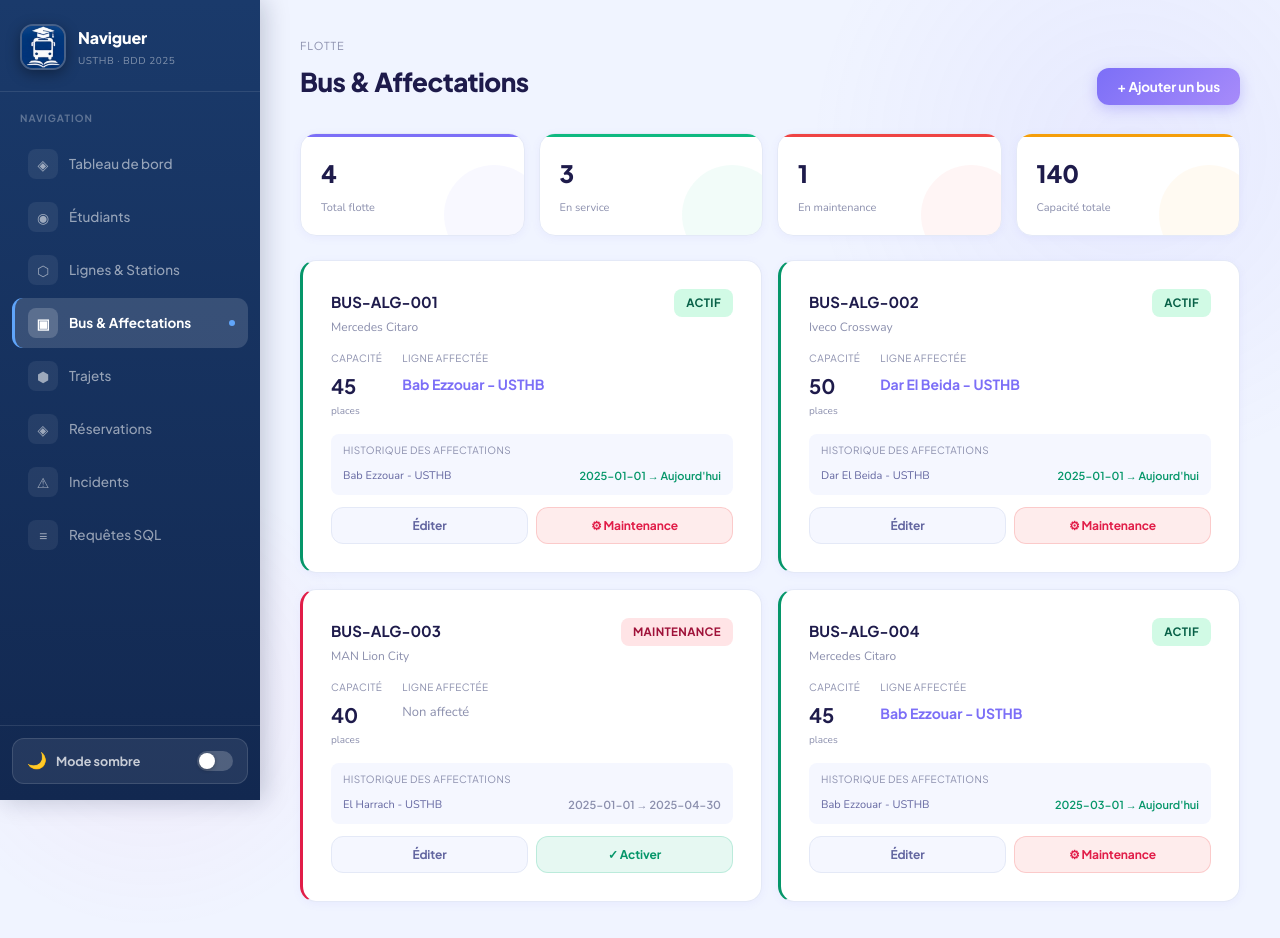
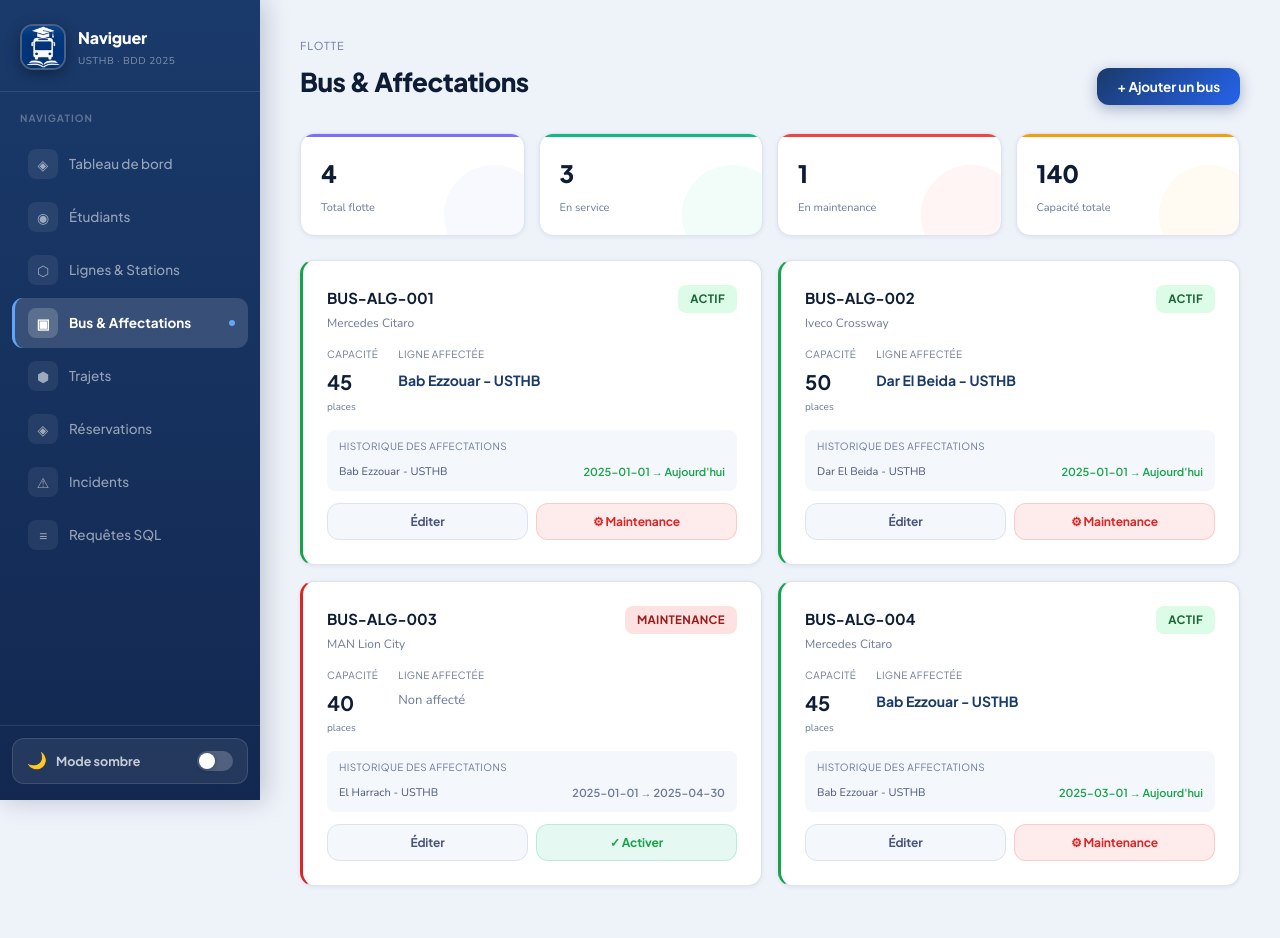
Before and after one commit to bchraaaa2-arch/transport-universitaire, a Next.js app: page /bus in a window 1280 px wide. Built offline with nearby package versions, Linux system fonts and the light colour scheme.

Commit message:
Update globals.css

```diff
--- a/src/styles/globals.css
+++ b/src/styles/globals.css
@@ -1,103 +1,70 @@
 @import url('https://fonts.googleapis.com/css2?family=Plus+Jakarta+Sans:wght@400;500;600;700;800&family=Nunito:wght@400;500;600;700&display=swap');
 
 :root {
-  --bg: #f0f4ff;
-  --surface: #ffffff;
-  --surface2: #f5f7ff;
-  --border: #e4e9f7;
-  --accent: #7c6ff7;
-  --accent2: #f472b6;
-  --accent3: #34d399;
-  --text: #1e1b4b;
-  --text-muted: #8b8fad;
-  --text-dim: #6366a0;
-  --green: #059669;
-  --red: #e11d48;
-  --orange: #ea580c;
-  --radius: 16px;
+  /* ── Palette bleu marine + blanc ── */
+  --bg:           #eef2f9;
+  --surface:      #ffffff;
+  --surface2:     #f4f7fb;
+  --border:       #dde3ef;
 
-  --shadow-sm: 0 2px 8px rgba(124,111,247,0.07);
-  --shadow-md: 0 4px 24px rgba(124,111,247,0.10);
-  --shadow-lg: 0 8px 40px rgba(124,111,247,0.13);
+  --sidebar-bg:   #1a3a6b;
+  --sidebar-dark: #122850;
+
+  --accent:       #1a3a6b;
+  --accent-light: #2563eb;
+  --accent2:      #0ea5e9;
+  --accent3:      #f59e0b;
+
+  --text:         #0f1c36;
+  --text-muted:   #6b7a99;
+  --text-dim:     #4a5578;
+
+  --green:        #16a34a;
+  --red:          #dc2626;
+  --orange:       #ea580c;
+
+  --radius: 14px;
+  --shadow-sm: 0 1px 4px rgba(26,58,107,0.08);
+  --shadow-md: 0 4px 16px rgba(26,58,107,0.12);
+  --shadow-lg: 0 8px 32px rgba(26,58,107,0.16);
 }
+
 [data-theme="dark"] {
-  --bg: #070b14;
-  --surface: #0e1523;
+  --bg:       #070b14;
+  --surface:  #0e1523;
   --surface2: #141e2e;
-  --border: #1e2d42;
-  --text: #e2e8f0;
+  --border:   #1e2d42;
+  --text:     #e2e8f0;
   --text-muted: #64748b;
   --text-dim: #94a3b8;
+  --green:    #10b981;
+  --red:      #ef4444;
+  --orange:   #f97316;
   --shadow-sm: 0 2px 8px rgba(0,0,0,0.3);
   --shadow-md: 0 4px 24px rgba(0,0,0,0.4);
   --shadow-lg: 0 8px 40px rgba(0,0,0,0.5);
 }
 
-[data-theme="dark"] .card:hover {
-  border-color: rgba(124,111,247,0.3);
-  box-shadow: 0 0 0 1px rgba(124,111,247,0.1),
-              0 8px 32px rgba(0,0,0,0.3);
-}
-
+[data-theme="dark"] .card:hover        { border-color: rgba(37,99,235,0.3); box-shadow: 0 0 0 1px rgba(37,99,235,0.1), 0 8px 32px rgba(0,0,0,0.3); }
 [data-theme="dark"] input,
 [data-theme="dark"] select,
-[data-theme="dark"] textarea {
-  background: var(--surface2);
-  border-color: var(--border);
-  color: var(--text);
-}
-
+[data-theme="dark"] textarea           { background: var(--surface2); border-color: var(--border); color: var(--text); }
 [data-theme="dark"] input:focus,
 [data-theme="dark"] select:focus,
-[data-theme="dark"] textarea:focus {
-  background: var(--surface);
-  box-shadow: 0 0 0 3px rgba(124,111,247,0.2);
-}
-
-[data-theme="dark"] select option {
-  background: var(--surface);
-  color: var(--text);
-}
-
-[data-theme="dark"] td {
-  border-bottom-color: rgba(30,45,66,0.6);
-}
-
-[data-theme="dark"] tr:hover td {
-  background: rgba(124,111,247,0.05);
-  color: var(--text);
-}
-
-[data-theme="dark"] .progress-bar {
-  background: var(--border);
-}
-
-[data-theme="dark"] .badge-green  { background: rgba(16,185,129,0.15);  color: #34d399; }
-[data-theme="dark"] .badge-red    { background: rgba(239,68,68,0.15);   color: #f87171; }
-[data-theme="dark"] .badge-orange { background: rgba(249,115,22,0.15);  color: #fb923c; }
-[data-theme="dark"] .badge-blue   { background: rgba(124,111,247,0.15); color: #a78bfa; }
-[data-theme="dark"] .badge-gray   { background: rgba(100,116,139,0.15); color: #94a3b8; }
-
-[data-theme="dark"] .modal-overlay {
-  background: rgba(0,0,0,0.7);
-}
-
-[data-theme="dark"] .modal {
-  background: var(--surface);
-  border-color: var(--border);
-  box-shadow: 0 20px 60px rgba(0,0,0,0.5);
-}
-
-[data-theme="dark"] .btn-ghost {
-  background: var(--surface2);
-  border-color: var(--border);
-  color: var(--text-dim);
-}
-
-[data-theme="dark"] .btn-danger {
-  background: rgba(239,68,68,0.12);
-  border-color: rgba(239,68,68,0.2);
-}
+[data-theme="dark"] textarea:focus     { background: var(--surface); box-shadow: 0 0 0 3px rgba(37,99,235,0.2); }
+[data-theme="dark"] select option      { background: var(--surface); color: var(--text); }
+[data-theme="dark"] td                 { border-bottom-color: rgba(30,45,66,0.6); }
+[data-theme="dark"] tr:hover td        { background: rgba(37,99,235,0.05); color: var(--text); }
+[data-theme="dark"] .progress-bar      { background: var(--border); }
+[data-theme="dark"] .badge-green       { background: rgba(16,185,129,0.15);  color: #34d399; }
+[data-theme="dark"] .badge-red         { background: rgba(239,68,68,0.15);   color: #f87171; }
+[data-theme="dark"] .badge-orange      { background: rgba(249,115,22,0.15);  color: #fb923c; }
+[data-theme="dark"] .badge-blue        { background: rgba(37,99,235,0.15);   color: #93c5fd; }
+[data-theme="dark"] .badge-gray        { background: rgba(100,116,139,0.15); color: #94a3b8; }
+[data-theme="dark"] .modal-overlay     { background: rgba(0,0,0,0.7); }
+[data-theme="dark"] .modal             { background: var(--surface); border-color: var(--border); box-shadow: 0 20px 60px rgba(0,0,0,0.5); }
+[data-theme="dark"] .btn-ghost         { background: var(--surface2); border-color: var(--border); color: var(--text-dim); }
+[data-theme="dark"] .btn-danger        { background: rgba(239,68,68,0.12); border-color: rgba(239,68,68,0.2); }
 
 * { margin: 0; padding: 0; box-sizing: border-box; }
 
@@ -110,30 +77,6 @@ body {
   min-height: 100vh;
 }
 
-/* Fond dégradé pastel subtil */
-body::before {
-  content: '';
-  position: fixed;
-  top: -200px;
-  right: -200px;
-  width: 700px;
-  height: 700px;
-  background: radial-gradient(circle, rgba(124,111,247,0.08) 0%, transparent 65%);
-  pointer-events: none;
-  z-index: 0;
-}
-body::after {
-  content: '';
-  position: fixed;
-  bottom: -150px;
-  left: -100px;
-  width: 500px;
-  height: 500px;
-  background: radial-gradient(circle, rgba(244,114,182,0.07) 0%, transparent 65%);
-  pointer-events: none;
-  z-index: 0;
-}
-
 h1, h2, h3, h4 {
   font-family: 'Plus Jakarta Sans', sans-serif;
   letter-spacing: -0.02em;
@@ -141,15 +84,8 @@ h1, h2, h3, h4 {
 }
 
 a { text-decoration: none; color: inherit; }
+button { cursor: pointer; font-family: 'Nunito', sans-serif; border: none; outline: none; }
 
-button {
-  cursor: pointer;
-  font-family: 'Nunito', sans-serif;
-  border: none;
-  outline: none;
-}
-
-/* ── Inputs ── */
 input, select, textarea {
   font-family: 'Nunito', sans-serif;
   background: var(--surface2);
@@ -163,30 +99,24 @@ input, select, textarea {
   width: 100%;
 }
 input:focus, select:focus, textarea:focus {
-  border-color: var(--accent);
-  box-shadow: 0 0 0 3px rgba(124,111,247,0.12);
+  border-color: var(--accent-light);
+  box-shadow: 0 0 0 3px rgba(37,99,235,0.12);
   background: #fff;
 }
-select option { background: var(--surface); color: var(--text); }
+select option      { background: var(--surface); color: var(--text); }
 input::placeholder { color: var(--text-muted); }
 
 /* ── Badges ── */
 .badge {
-  display: inline-flex;
-  align-items: center;
-  gap: 5px;
-  padding: 4px 12px;
-  border-radius: 8px;
-  font-size: 11.5px;
-  font-weight: 700;
-  letter-spacing: 0.03em;
-  text-transform: uppercase;
-  font-family: 'Plus Jakarta Sans', sans-serif;
+  display: inline-flex; align-items: center; gap: 5px;
+  padding: 4px 12px; border-radius: 8px;
+  font-size: 11.5px; font-weight: 700; letter-spacing: 0.03em;
+  text-transform: uppercase; font-family: 'Plus Jakarta Sans', sans-serif;
 }
-.badge-green  { background: #d1fae5; color: #065f46; }
-.badge-red    { background: #ffe4e6; color: #9f1239; }
+.badge-green  { background: #dcfce7; color: #166534; }
+.badge-red    { background: #fee2e2; color: #991b1b; }
 .badge-orange { background: #ffedd5; color: #9a3412; }
-.badge-blue   { background: #ede9fe; color: #5b21b6; }
+.badge-blue   { background: #dbeafe; color: #1e40af; }
 .badge-gray   { background: #f1f5f9; color: #475569; }
 
 /* ── Cards ── */
@@ -194,14 +124,13 @@ input::placeholder { color: var(--text-muted); }
   background: var(--surface);
   border: 1.5px solid var(--border);
   border-radius: var(--radius);
-  padding: 28px;
+  padding: 24px;
   box-shadow: var(--shadow-sm);
-  position: relative;
-  z-index: 1;
+  position: relative; z-index: 1;
   transition: box-shadow 0.22s, border-color 0.22s, transform 0.22s;
 }
 .card:hover {
-  border-color: rgba(124,111,247,0.35);
+  border-color: rgba(37,99,235,0.3);
   box-shadow: var(--shadow-lg);
   transform: translateY(-2px);
 }
@@ -211,127 +140,73 @@ input::placeholder { color: var(--text-muted); }
   background: var(--surface);
   border: 1.5px solid var(--border);
   border-radius: var(--radius);
-  padding: 24px 28px;
+  padding: 22px 24px;
   box-shadow: var(--shadow-sm);
-  position: relative;
-  overflow: hidden;
-  z-index: 1;
+  position: relative; overflow: hidden; z-index: 1;
   transition: box-shadow 0.22s, transform 0.22s;
 }
 .stat-card::before {
-  content: '';
-  position: absolute;
-  top: 0; left: 0; right: 0;
-  height: 3px;
-  background: var(--accent-color, var(--accent));
+  content: ''; position: absolute; top: 0; left: 0; right: 0;
+  height: 3px; background: var(--accent-color, var(--accent-light));
   border-radius: 3px 3px 0 0;
 }
-/* Cercle déco en fond */
 .stat-card::after {
-  content: '';
-  position: absolute;
-  bottom: -30px;
-  right: -20px;
-  width: 100px;
-  height: 100px;
-  border-radius: 50%;
-  background: var(--accent-color, var(--accent));
-  opacity: 0.05;
+  content: ''; position: absolute; bottom: -30px; right: -20px;
+  width: 100px; height: 100px; border-radius: 50%;
+  background: var(--accent-color, var(--accent-light)); opacity: 0.05;
 }
-.stat-card:hover {
-  transform: translateY(-3px);
-  box-shadow: var(--shadow-md);
-}
+.stat-card:hover { transform: translateY(-3px); box-shadow: var(--shadow-md); }
 
 /* ── Buttons ── */
 .btn {
-  display: inline-flex;
-  align-items: center;
-  gap: 8px;
-  padding: 10px 20px;
-  border-radius: 12px;
-  font-size: 13.5px;
-  font-weight: 700;
-  transition: all 0.18s;
-  font-family: 'Plus Jakarta Sans', sans-serif;
+  display: inline-flex; align-items: center; gap: 8px;
+  padding: 10px 20px; border-radius: 12px;
+  font-size: 13.5px; font-weight: 700;
+  transition: all 0.18s; font-family: 'Plus Jakarta Sans', sans-serif;
   letter-spacing: -0.01em;
 }
 .btn-primary {
-  background: linear-gradient(135deg, var(--accent), #a78bfa);
+  background: linear-gradient(135deg, #1a3a6b, #2563eb);
   color: #fff;
-  box-shadow: 0 4px 14px rgba(124,111,247,0.35);
+  box-shadow: 0 4px 14px rgba(26,58,107,0.35);
 }
-.btn-primary:hover {
-  box-shadow: 0 6px 20px rgba(124,111,247,0.45);
-  transform: translateY(-1px);
-}
+.btn-primary:hover { box-shadow: 0 6px 20px rgba(26,58,107,0.45); transform: translateY(-1px); }
 .btn-ghost {
-  background: var(--surface2);
-  color: var(--text-dim);
+  background: var(--surface2); color: var(--text-dim);
   border: 1.5px solid var(--border);
 }
-.btn-ghost:hover {
-  border-color: var(--accent);
-  color: var(--accent);
-  background: rgba(124,111,247,0.06);
-}
+.btn-ghost:hover { border-color: var(--accent-light); color: var(--accent-light); background: rgba(37,99,235,0.06); }
 .btn-danger {
-  background: #fff0f3;
-  color: var(--red);
+  background: #fff0f3; color: var(--red);
   border: 1.5px solid #fecdd3;
 }
-.btn-danger:hover {
-  background: #ffe4e6;
-  border-color: #fda4af;
-}
+.btn-danger:hover { background: #fee2e2; border-color: #fca5a5; }
 
-/* ── Table ── */
-table {
-  width: 100%;
-  border-collapse: collapse;
-  font-size: 13.5px;
-}
+/* ── Tables ── */
+table { width: 100%; border-collapse: collapse; font-size: 13.5px; }
 th {
-  text-align: left;
-  color: var(--text-muted);
-  font-weight: 700;
-  font-family: 'Plus Jakarta Sans', sans-serif;
-  font-size: 11px;
-  letter-spacing: 0.07em;
-  text-transform: uppercase;
-  padding: 0 20px 14px;
-  border-bottom: 1.5px solid var(--border);
+  text-align: left; color: var(--text-muted); font-weight: 700;
+  font-family: 'Plus Jakarta Sans', sans-serif; font-size: 11px;
+  letter-spacing: 0.07em; text-transform: uppercase;
+  padding: 0 20px 14px; border-bottom: 1.5px solid var(--border);
 }
 td {
-  padding: 16px 20px;
-  border-bottom: 1px solid #f1f4fd;
-  color: var(--text-dim);
-  transition: background 0.12s;
+  padding: 15px 20px; border-bottom: 1px solid #edf0f7;
+  color: var(--text-dim); transition: background 0.12s;
 }
 tr:last-child td { border-bottom: none; }
-tr:hover td {
-  background: #f8f7ff;
-  color: var(--text);
-}
+tr:hover td { background: #f0f5ff; color: var(--text); }
 
-/* ── Modal ── */
+/* ── Modals ── */
 .modal-overlay {
-  position: fixed; inset: 0;
-  background: rgba(30, 27, 75, 0.25);
+  position: fixed; inset: 0; background: rgba(10,24,55,0.35);
   display: flex; align-items: center; justify-content: center;
-  z-index: 100;
-  backdrop-filter: blur(6px);
-  animation: fadeIn .18s ease;
+  z-index: 100; backdrop-filter: blur(6px); animation: fadeIn .18s ease;
 }
 .modal {
-  background: var(--surface);
-  border: 1.5px solid var(--border);
-  border-radius: 20px;
-  padding: 36px;
-  width: 100%;
-  max-width: 500px;
-  box-shadow: 0 20px 60px rgba(124,111,247,0.18);
-  animation: slideUp .22s ease;
+  background: var(--surface); border: 1.5px solid var(--border);
+  border-radius: 20px; padding: 36px; width: 100%; max-width: 500px;
+  box-shadow: 0 20px 60px rgba(26,58,107,0.18); animation: slideUp .22s ease;
 }
 @keyframes fadeIn  { from { opacity: 0 } to { opacity: 1 } }
 @keyframes slideUp { from { transform: translateY(20px); opacity: 0 } to { transform: translateY(0); opacity: 1 } }
@@ -339,32 +214,20 @@ tr:hover td {
 /* ── Forms ── */
 .form-group { margin-bottom: 18px; }
 .form-label {
-  display: block;
-  font-size: 12px;
-  font-weight: 700;
-  font-family: 'Plus Jakarta Sans', sans-serif;
-  letter-spacing: 0.05em;
-  color: var(--text-muted);
-  margin-bottom: 7px;
-  text-transform: uppercase;
+  display: block; font-size: 12px; font-weight: 700;
+  font-family: 'Plus Jakarta Sans', sans-serif; letter-spacing: 0.05em;
+  color: var(--text-muted); margin-bottom: 7px; text-transform: uppercase;
 }
 
-/* ── Progress bar ── */
+/* ── Progress ── */
 .progress-bar {
-  height: 7px;
-  background: #ede9fe;
-  border-radius: 100px;
-  overflow: hidden;
-  margin-top: 10px;
+  height: 7px; background: #e2e8f0;
+  border-radius: 100px; overflow: hidden; margin-top: 10px;
 }
-.progress-fill {
-  height: 100%;
-  border-radius: 100px;
-  transition: width 0.6s ease;
-}
+.progress-fill { height: 100%; border-radius: 100px; transition: width 0.6s ease; }
 
 /* ── Scrollbar ── */
 ::-webkit-scrollbar { width: 6px; height: 6px; }
 ::-webkit-scrollbar-track { background: transparent; }
-::-webkit-scrollbar-thumb { background: #ddd6fe; border-radius: 10px; }
-::-webkit-scrollbar-thumb:hover { background: var(--accent); }
+::-webkit-scrollbar-thumb { background: #c5d0e8; border-radius: 10px; }
+::-webkit-scrollbar-thumb:hover { background: var(--accent-light); }
```
